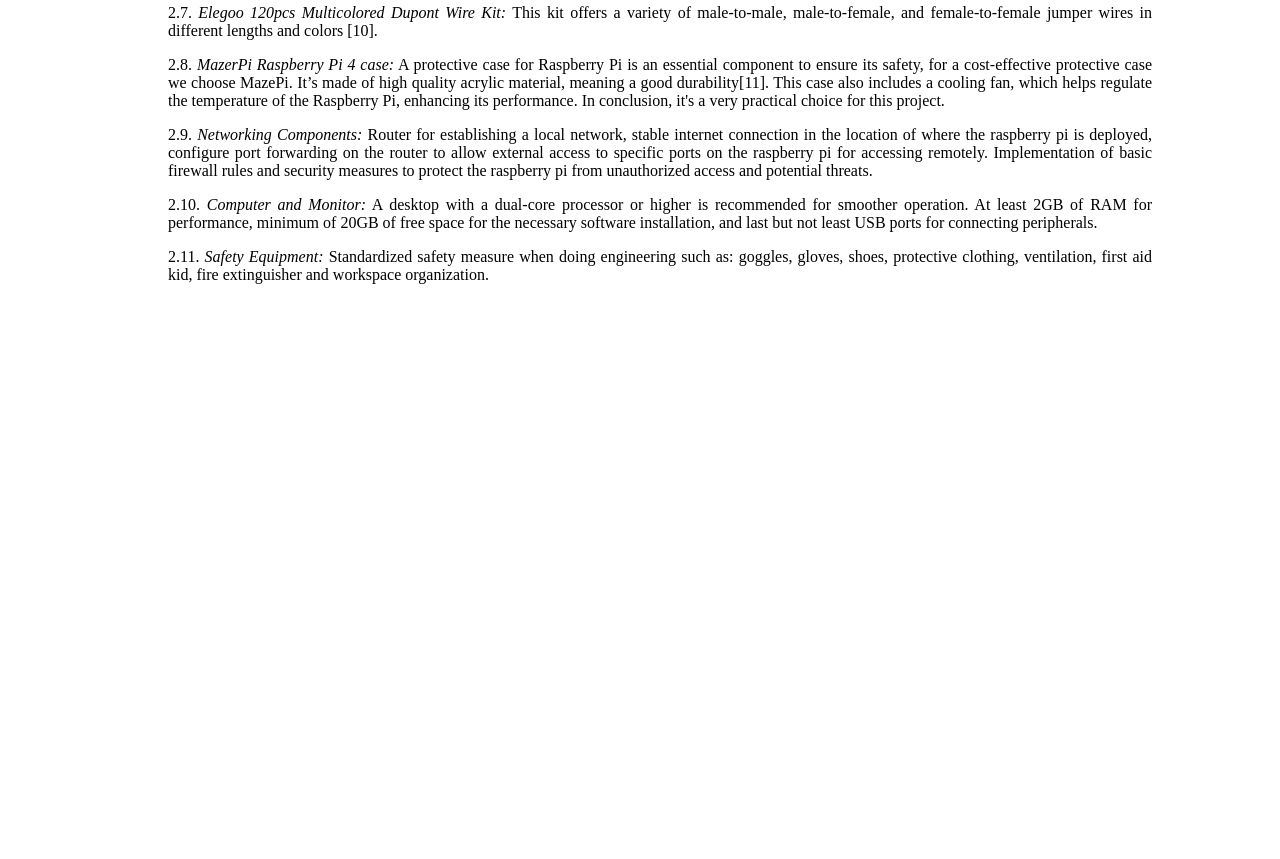
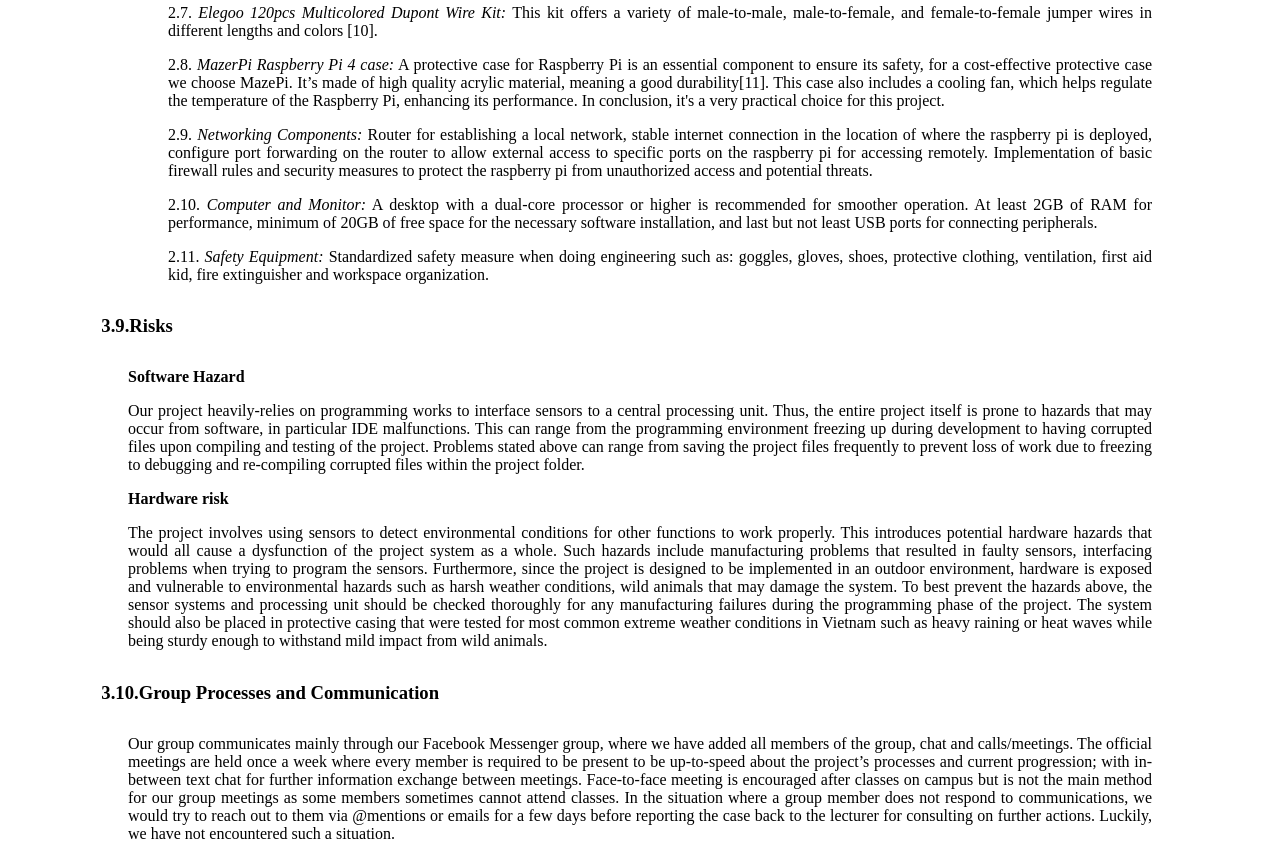
Before and after one commit to Asforq/IT_Assesment, a plain HTML site: page index.html in a window 1280 px wide. Shown: the part 5610-6469 px from the top of the page. Before the commit the page ends 5910 px from the top, so only its background shows below. Drawn offline with Linux system fonts and the light colour scheme.

Commit message:
Add files via upload

```diff
--- a/index.html
+++ b/index.html
@@ -163,7 +163,17 @@
             </li>
         </ol>
     </div>
-
+    <!-- 3.9 Risk -->
+    <h5 class = "sub-section">3.9.Risks</h5>
+    <div class = "paragraph">
+        <p class = "bold-text">Software Hazard</p>
+        <p>Our project heavily-relies on programming works to interface sensors to a central processing unit. Thus, the entire project itself is prone to hazards that may occur from software, in particular IDE malfunctions. This can range from the programming environment freezing up during development to having corrupted files upon compiling and testing of the project. Problems stated above can range from saving the project files frequently to prevent loss of work due to freezing to debugging and re-compiling corrupted files within the project folder.</p>
+        <p class = "bold-text">Hardware risk</p>
+        <p>The project involves using sensors to detect environmental conditions for other functions to work properly. This introduces potential hardware hazards that would all cause a dysfunction of the project system as a whole. Such hazards include manufacturing problems that resulted in faulty sensors, interfacing problems when trying to program the sensors. Furthermore, since the project is designed to be implemented in an outdoor environment, hardware is exposed and vulnerable to environmental hazards such as harsh weather conditions, wild animals that may damage the system. To best prevent the hazards above, the sensor systems and processing unit should be checked thoroughly for any manufacturing failures during the programming phase of the project. The system should also be placed in protective casing that were tested for most common extreme weather conditions in Vietnam such as heavy raining or heat waves while being sturdy enough to withstand mild impact from wild animals.</p>
+    </div>
+    <!-- 3.10 Group Processes and Communication-->
+    <h5 class = "sub-section">3.10.Group Processes and Communication</h5>
+    <p class = "paragraph">Our group communicates mainly through our Facebook Messenger group, where we have added all members of the group, chat and calls/meetings. The official meetings are held once a week where every member is required to be present to be up-to-speed about the project’s processes and current progression; with in-between text chat for further information exchange between meetings. Face-to-face meeting is encouraged after classes on campus but is not the main method for our group meetings as some members sometimes cannot attend classes. In the situation where a group member does not respond to communications, we would try to reach out to them via @mentions or emails for a few days before reporting the case back to the lecturer for consulting on further actions. Luckily, we have not encountered such a situation.</p>
 
 </body>
 </html>
```
